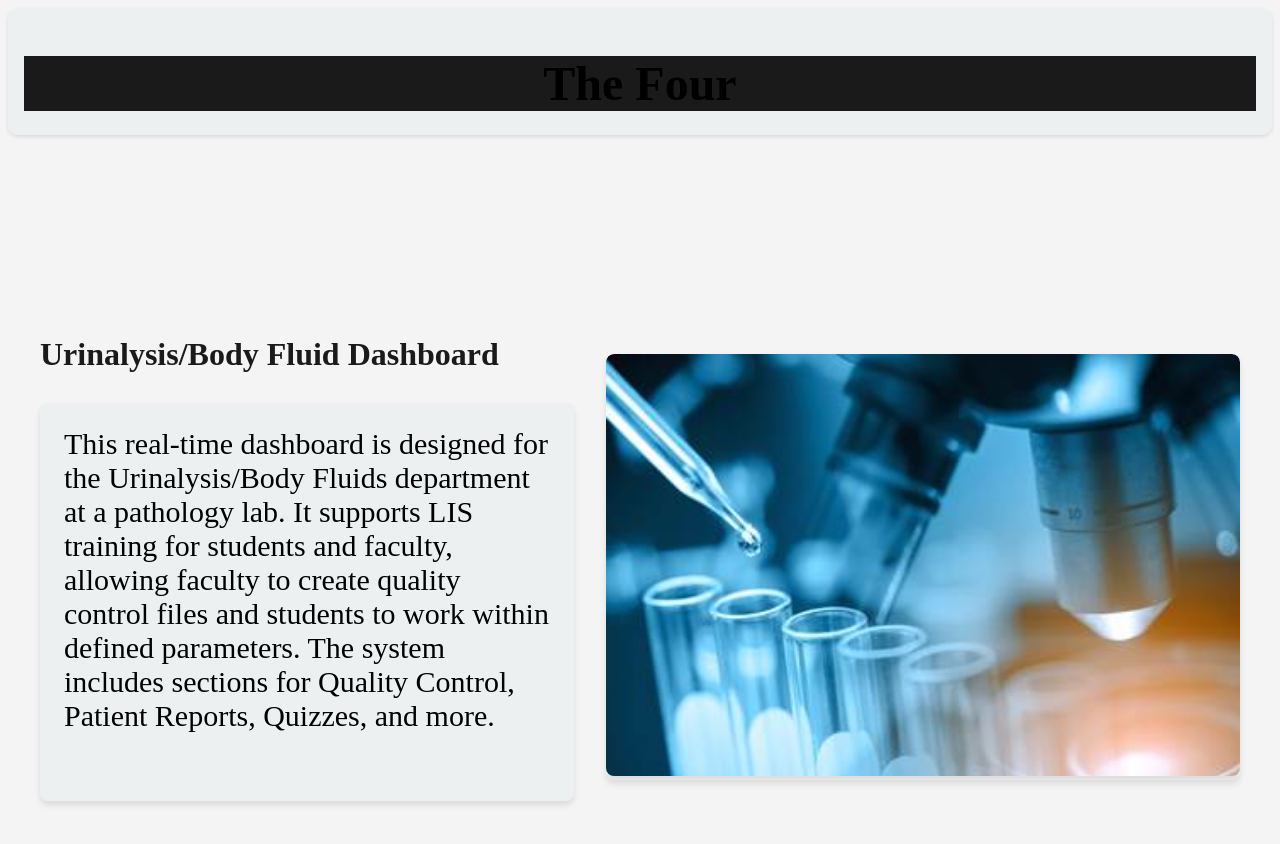
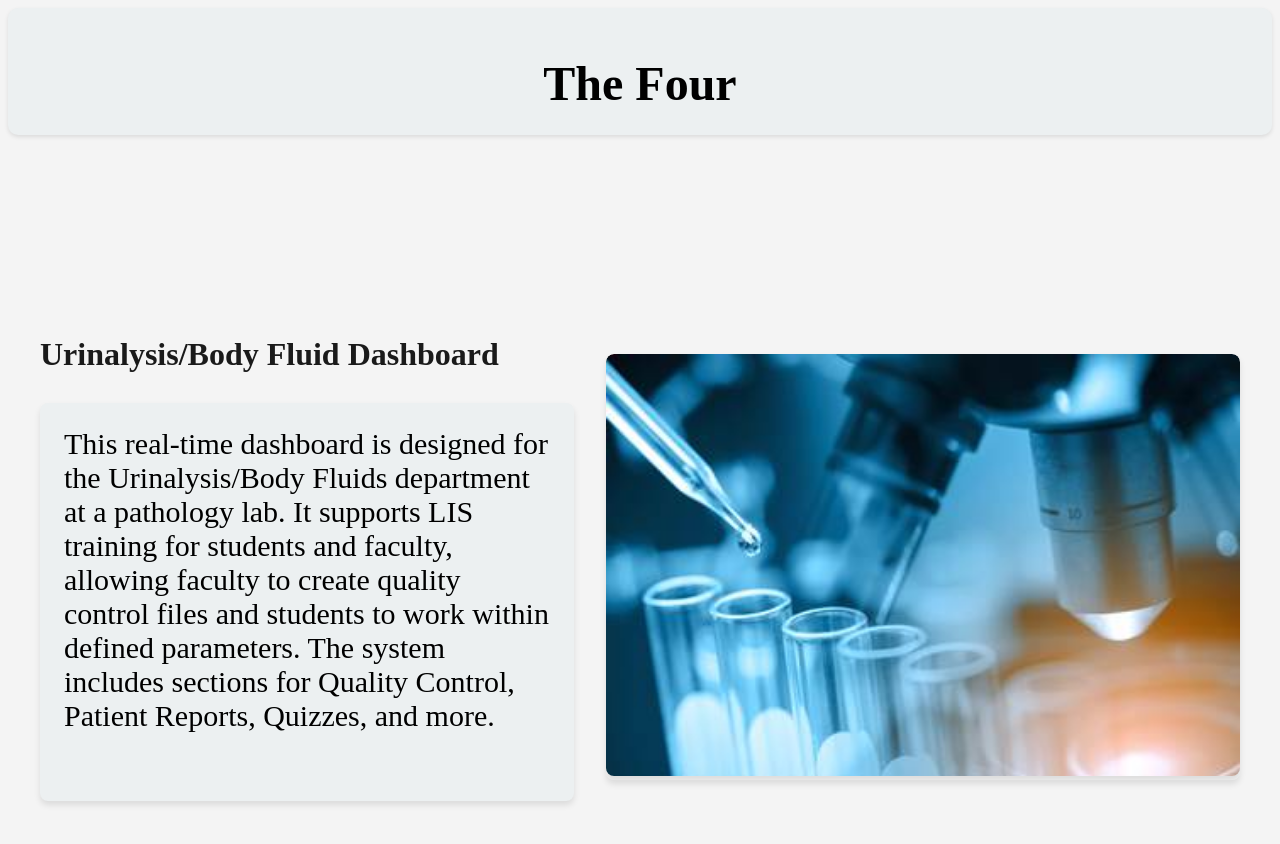
Before and after one commit to Halmuhammet/The-Four, a plain HTML site: page index.html in a window 1280 px wide. Shown: the top 844 px of the page. Drawn offline with Linux system fonts and the light colour scheme; a web font is replaced by a local one.

Commit message:
some css changes

```diff
--- a/hero_styles.css
+++ b/hero_styles.css
@@ -60,7 +60,7 @@
     box-shadow: 0 2px 4px rgba(0, 0, 0, 0.1);
 }
 .title-bar h1 {
-    background-color: #1a1a1a;
+
     font-size: 3rem;
     margin-bottom: 0.5rem;
 }
```
Also changed, not shown: index.html (line endings or trailing spaces).
